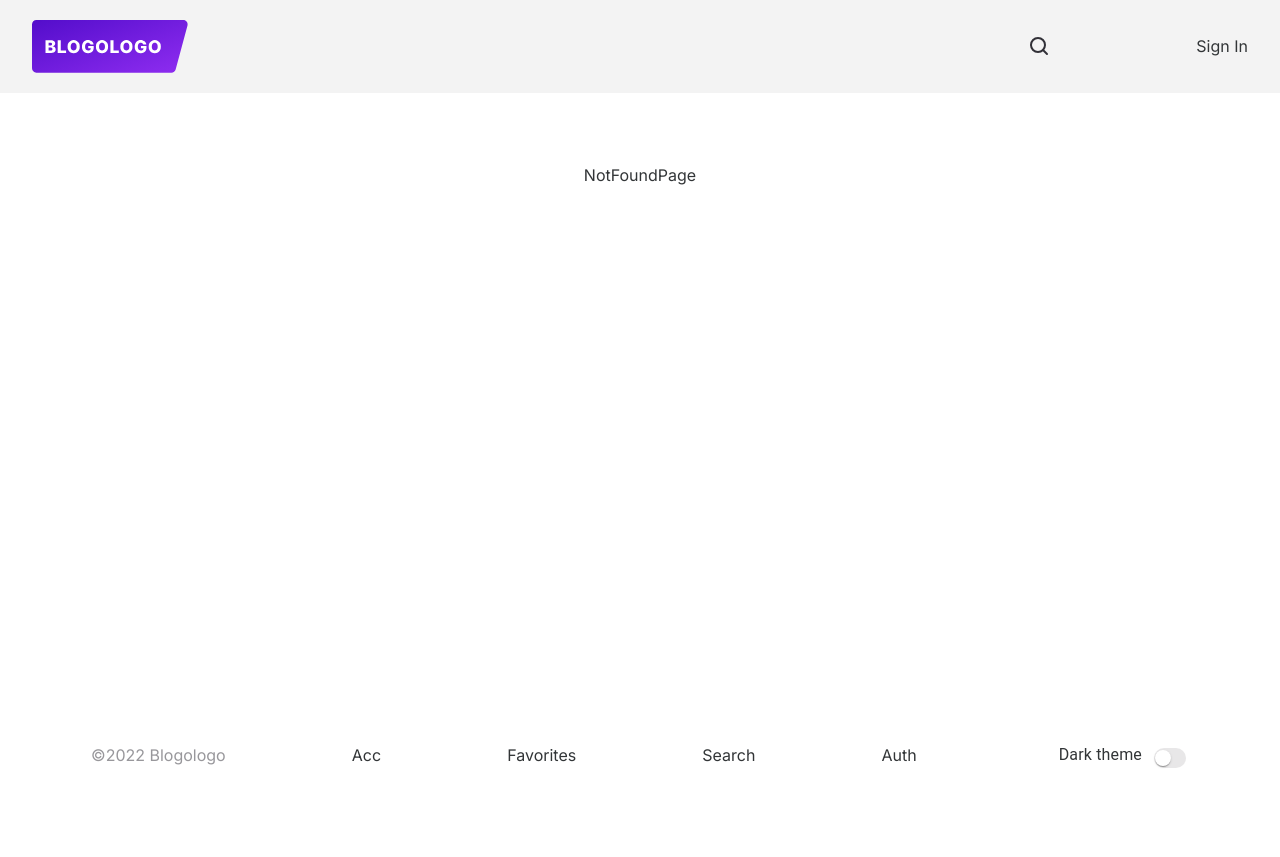
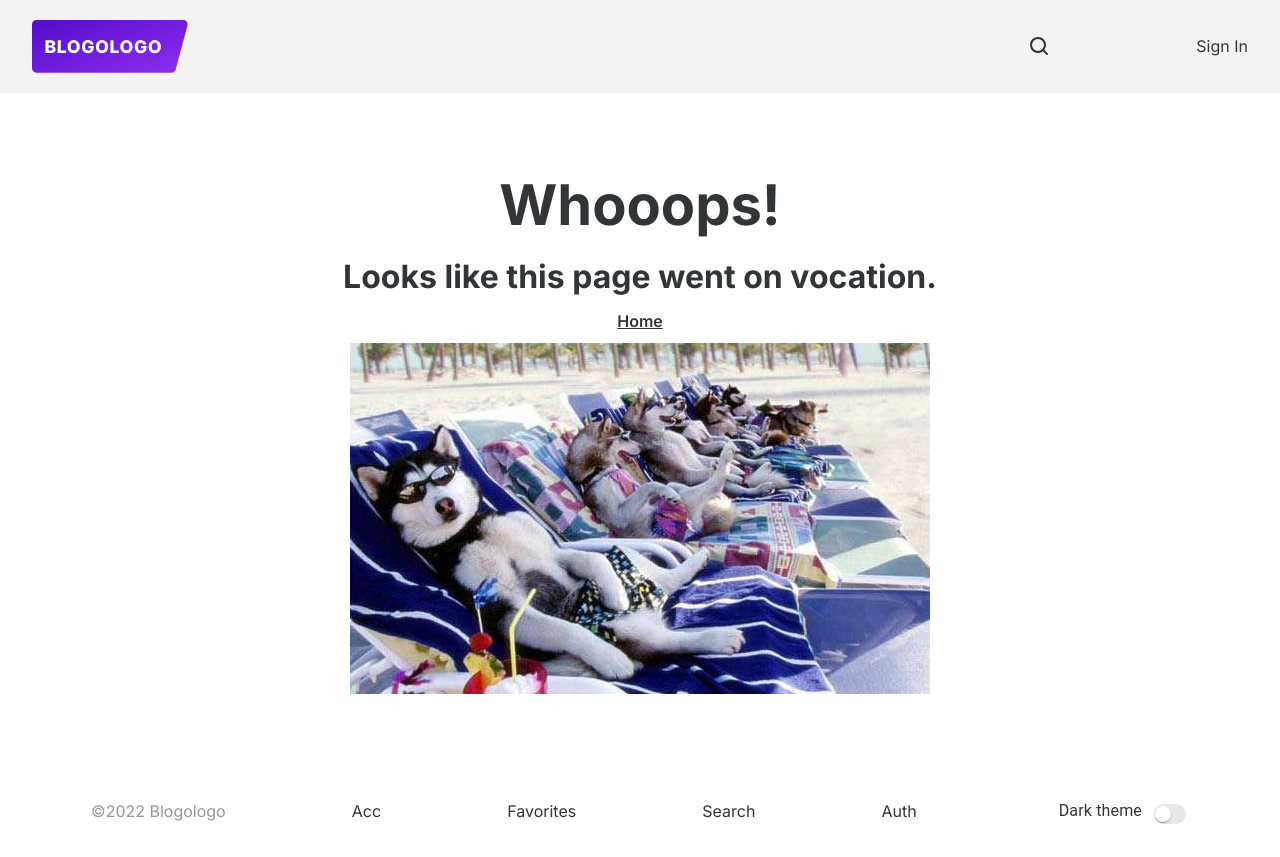
Before and after one commit to marshitsky/BlogoLogo, a React (Create React App) app: page /sign-in/reset-password in a window 1280 px wide. Before the commit the page ends 800 px from the top, so only its background shows below. Built offline with nearby package versions, Linux system fonts and the light colour scheme; some icons are missing.

Commit message:
feat(pages): add 404 page

```diff
--- a/src/pages/NotFoundPage/NotFoundPage.tsx
+++ b/src/pages/NotFoundPage/NotFoundPage.tsx
@@ -1,5 +1,15 @@
 import React from "react";
+import { ROUTE } from "router";
+import notFoundLogo from "../../assets/img/not-found-img.jpg";
+import { NotFoundTitle, NotFoundWrapper, NotFoundSubTitle, StyledLink } from "./styles";
 
 export const NotFoundPage = () => {
-  return <div>NotFoundPage</div>;
+  return (
+    <NotFoundWrapper>
+      <NotFoundTitle>Whooops!</NotFoundTitle>
+      <NotFoundSubTitle>Looks like this page went on vocation.</NotFoundSubTitle>
+      <StyledLink to={ROUTE.HOME}>Home</StyledLink>
+      <img src={notFoundLogo} alt="notFoundLogo" />
+    </NotFoundWrapper>
+  );
 };
--- /dev/null
+++ b/src/pages/NotFoundPage/styles.ts
@@ -0,0 +1,26 @@
+import { Link } from "react-router-dom";
+import styled from "styled-components";
+import { H1, H2, S1 } from "ui";
+
+const NotFoundWrapper = styled.div`
+  display: flex;
+  flex-direction: column;
+  justify-content: center;
+  align-items: center;
+  gap: 10px;
+`;
+
+const NotFoundTitle = styled.p`
+  ${H1}
+`;
+
+const NotFoundSubTitle = styled.h2`
+  ${H2}
+`;
+
+const StyledLink = styled(Link)`
+  ${S1};
+  text-decoration: underline;
+`;
+
+export { NotFoundWrapper, NotFoundTitle, NotFoundSubTitle, StyledLink };
```
Also changed, not shown: src/assets/img/not-found-img.jpg (added).
